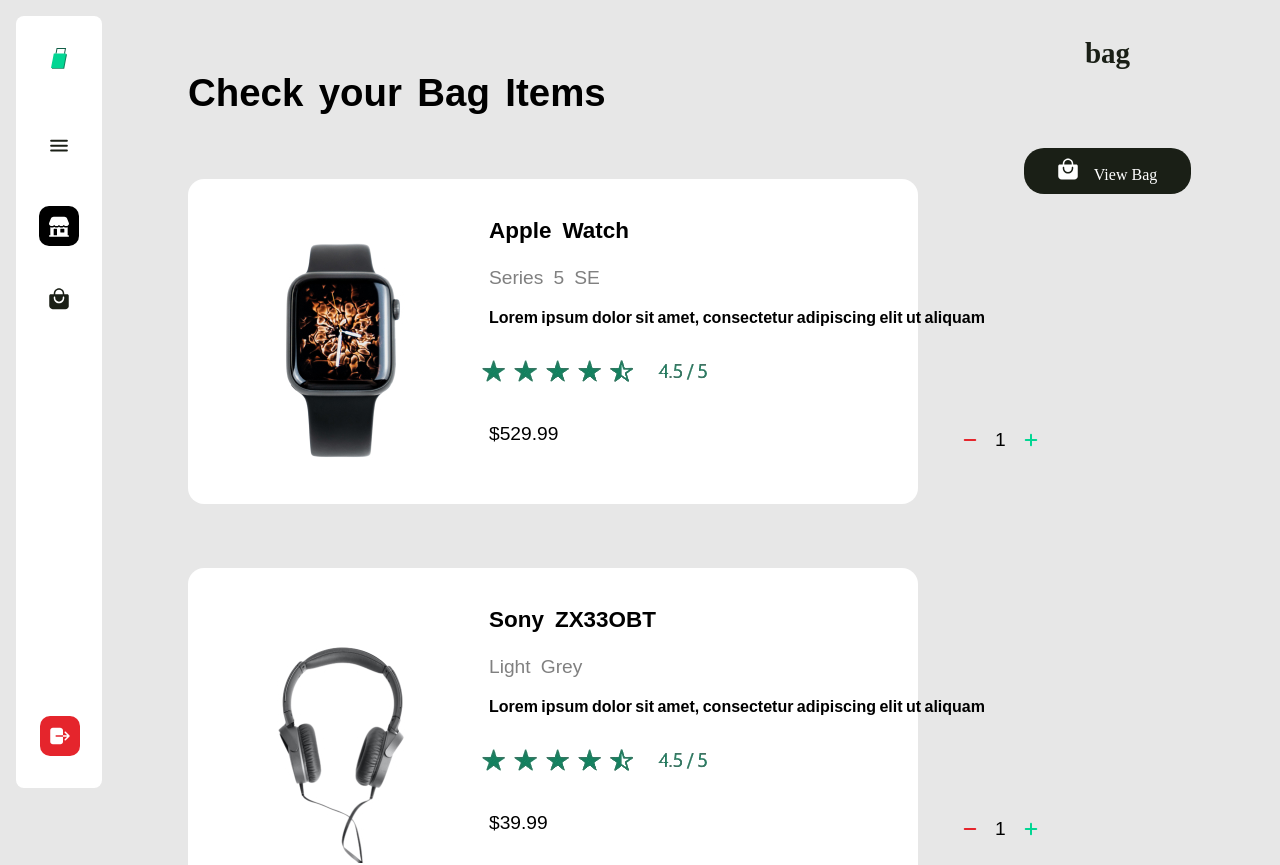
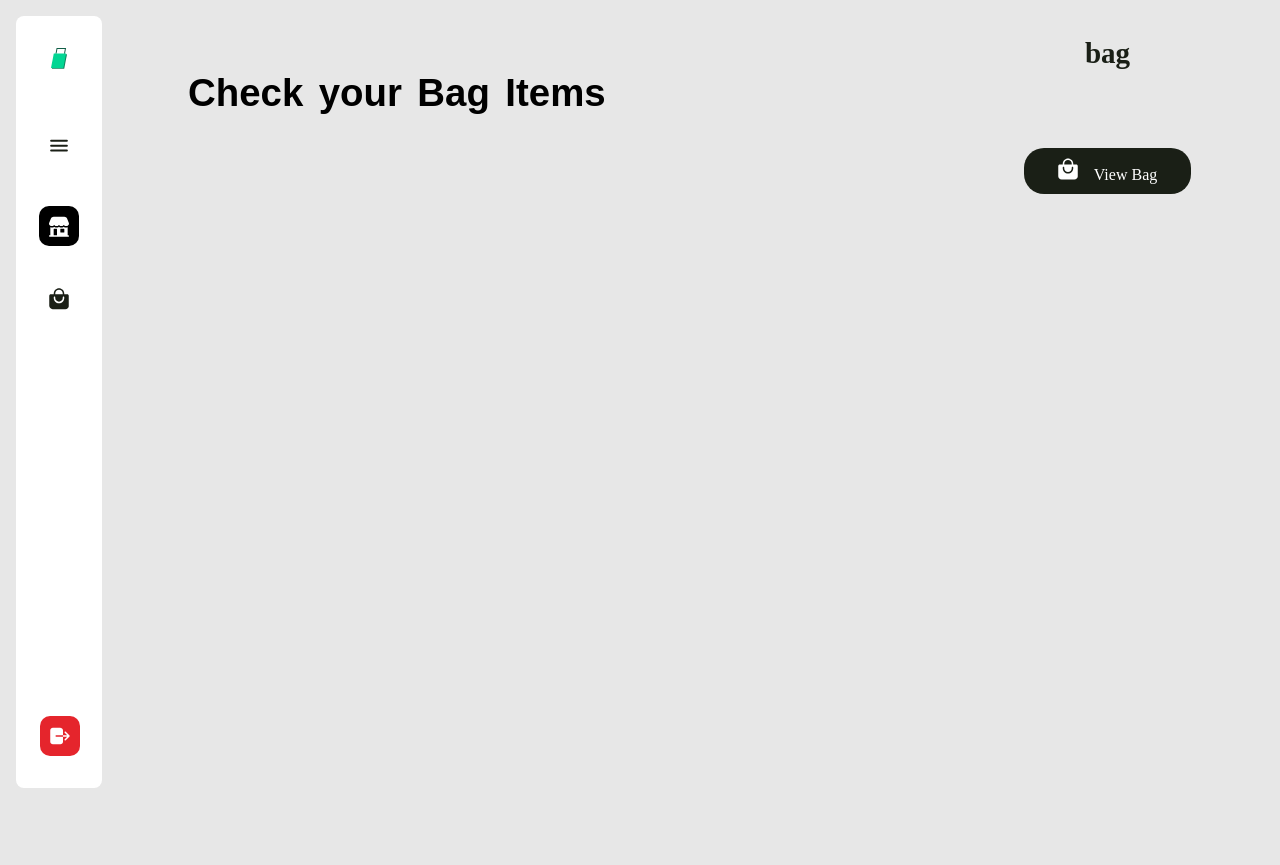
Before and after one commit to YamukelwaTech/Applesa, a React (Create React App) app: page /Bag in a window 1280 px wide. Shown: the top 865 px of the page. After the commit the page ends 800 px from the top, so only its background shows below. Built offline with nearby package versions, Linux system fonts and the light colour scheme.

Commit message:
up to payment page

```diff
--- a/src/Components/Bag.jsx
+++ b/src/Components/Bag.jsx
@@ -1,14 +1,21 @@
-import React from "react";
+import React, { useState, useEffect } from "react";
 import SideBar2 from "./Sidebar2";
 import "../css/ShoppingCart.css";
-import products from "./ProductInfo";
 import SideBar from "./SideBar";
 import plus from "../Assets/Increase-Button.svg";
 import minus from "../Assets/Decrease-Button.svg";
-import { useState } from "react";
 
 function Bag() {
-  const [quantity, setQuantity] = useState(1);
+  // Retrieve bag items and quantity from local storage
+  const [bagItems, setBagItems] = useState(() => {
+    const storedItems = localStorage.getItem("bagItems");
+    return storedItems ? JSON.parse(storedItems) : [];
+  });
+
+  const [quantity, setQuantity] = useState(() => {
+    const storedQuantity = localStorage.getItem("quantity");
+    return storedQuantity ? parseInt(storedQuantity) : 1;
+  });
 
   // Function to handle incrementing the quantity
   const incrementQuantity = () => {
@@ -21,13 +28,19 @@
       setQuantity((prevQuantity) => prevQuantity - 1);
     }
   };
+
+  useEffect(() => {
+    // Update local storage when quantity changes
+    localStorage.setItem("quantity", quantity.toString());
+  }, [quantity]);
+
   return (
     <>
       <SideBar />
       <div className="shopping">
         <h1>Check your Bag Items</h1>
         <div className="cart-items">
-          {products.map((product) => (
+          {bagItems.map((product) => (
             <div className="items-cards" key={product.id}>
               <div className="products-containers">
                 <div className="products-images">
@@ -47,14 +60,14 @@
                       id="incr"
                       src={plus}
                       alt="plus"
-                      onClick={incrementQuantity}
+                      onClick={decrementQuantity}
                     />
                     <p>{quantity}</p>
                     <img
                       id="decr"
                       src={minus}
                       alt="minus"
-                      onClick={decrementQuantity}
+                      onClick={incrementQuantity}
                     />
                   </div>
                   {/* Add more product information here if needed */}
--- a/src/Components/Dashboard.jsx
+++ b/src/Components/Dashboard.jsx
@@ -11,10 +11,8 @@
   const [searchQuery, setSearchQuery] = useState("");
   const navigate = useNavigate();
 
-  const handleClick = (id, imageUrl) => {
-    const logMessage = `Clicked on item with ID: ${id}, Image URL: ${imageUrl}`;
-    console.log(logMessage);
-    setClickedItem({ id, imageUrl });
+  const handleClick = (item) => {
+    setClickedItem(item);
   };
 
   const handleImageClick = (id) => {
@@ -57,10 +55,7 @@
                 {item.currency}
                 {item.price}
               </div>
-              <div
-                className="view"
-                onClick={() => handleClick(item.id, item.imageUrl)}
-              >
+              <div className="view" onClick={() => handleClick(item)}>
                 <img src={bagadd} alt="Add to Bag" className="bag-icon" />
               </div>
             </div>
--- a/src/Components/Sidebar2.jsx
+++ b/src/Components/Sidebar2.jsx
@@ -1,7 +1,7 @@
 import React, { useState, useEffect } from "react";
 import "../css/SideBar2.css";
 import cart from "../Assets/addcart.svg";
-import { Link } from "react-router-dom";
+import { Link, useLocation } from "react-router-dom";
 
 const SideBar2 = ({ selectedItem }) => {
   // Load bagItems and counter from localStorage on component mount
@@ -10,6 +10,8 @@
     return storedItems ? JSON.parse(storedItems) : [];
   });
 
+  const [totalPrice, setTotalPrice] = useState(0);
+
   const [counter, setCounter] = useState(() => {
     const storedCounter = localStorage.getItem("counter");
     return storedCounter ? parseInt(storedCounter) : 0;
@@ -17,13 +19,31 @@
 
   const [isEffectActive, setIsEffectActive] = useState(true);
 
+  const location = useLocation();
+
+  // Calculate total price of all items in bag
+  useEffect(() => {
+    let total = 0;
+    bagItems.forEach((item) => {
+      total += item.price;
+    });
+    setTotalPrice(total);
+  }, [bagItems]);
+
   // Original effect to add items to bagItems
   useEffect(() => {
     if (selectedItem && isEffectActive) {
       setBagItems((prevBagItems) => {
         const newBagItem = {
-          id: prevBagItems.length + 1,
+          id: selectedItem.id,
+          title: selectedItem.title,
+          description: selectedItem.description,
+          shortDescription: selectedItem.shortDescription,
+          rating: selectedItem.rating,
+          price: selectedItem.price,
+          currency: selectedItem.currency,
           imageUrl: selectedItem.imageUrl,
+          // Include other necessary properties from selectedItem
         };
         return [...prevBagItems, newBagItem];
       });
@@ -62,7 +82,10 @@
     window.addEventListener("beforeunload", clearLocalStorageOnRefresh);
 
     return () => {
-      window.removeEventListener("beforeunload", clearLocalStorageOnRefresh);
+      window.removeEventListener(
+        "beforeunload",
+        clearLocalStorageOnRefresh
+      );
     };
   }, []);
 
@@ -84,12 +107,26 @@
           </div>
         ))}
       </div>
-      <Link to="/bag" className="button">
-        <div>
-          <img src={cart} alt="Logo" />
-          <span>View Bag</span>
+      {location.pathname === "/bag" && ( // Render total only on bag page
+        <div className="total-price">
+          Bag Total: ${totalPrice.toFixed(2)}
         </div>
-      </Link>
+      )}
+      {location.pathname === "/bag" ? (
+        <Link to="/checkout" className="button">
+          <div>
+            <img src={cart} alt="Logo" />
+            <span>Checkout</span>
+          </div>
+        </Link>
+      ) : (
+        <Link to="/bag" className="button">
+          <div>
+            <img src={cart} alt="Logo" />
+            <span>View Bag</span>
+          </div>
+        </Link>
+      )}
     </div>
   );
 };
--- a/src/css/checkout.css
+++ b/src/css/checkout.css
@@ -1,14 +1,13 @@
 .containers {
   display: flex;
   flex-direction: column;
-    justify-content: center; /* Vertically center */
-    align-items: center; /* Horizontally center */
-    /* height: 100%;  */
+  justify-content: flex-end;
+  align-items: center;
   margin-top: 5%;
   font-family: sans-serif;
+  background-color: red;
+}
 
-
-  }
 
 .top-container {
   border: 2px solid rgba(0, 0, 0, 0); /* Add border */
@@ -20,6 +19,7 @@
   border-radius: 0.7em;
   width: 60%;
   margin-right: 25%;
+  background-color: yellow;
 }
 
 .top-container p {
@@ -32,7 +32,7 @@
 
 .top-container h1 {
   font-size: 2rem;
-    letter-spacing:0.2rem ;
+  letter-spacing: 0.2rem;
   margin-left: 15px;
 }
 
@@ -47,6 +47,7 @@
   width: 60%;
   margin-right: 25%;
   margin-top: 25px;
+  background-color: yellow;
 }
 
 .middle-container p {
@@ -59,7 +60,7 @@
 
 .middle-container h1 {
   font-size: 2rem;
-    letter-spacing:0.2rem ;
+  letter-spacing: 0.2rem;
   margin-left: 15px;
 }
 
@@ -67,11 +68,9 @@
   /* width: 40px; */
   /* height: auto; */
   margin-right: 10px;
-
 }
 
-
-  .checkbox{
+.checkbox {
   display: flex;
   flex-direction: row;
   margin-left: 15px;
@@ -103,7 +102,7 @@
   margin-top: 3px;
   margin-left: 5px;
 }
-.bottom-container{
+.bottom-container {
   border: 2px solid rgba(0, 0, 0, 0); /* Add border */
   padding: 20px; /* Add padding for better spacing */
   background-color: white;
@@ -114,16 +113,15 @@
   width: 60%;
   margin-right: 25%;
   margin-top: 25px;
+  background-color: yellow;
 }
 
-.bottom-container h1{
+.bottom-container h1 {
   font-size: 2rem;
-    letter-spacing:0.2rem ;
+  letter-spacing: 0.2rem;
   margin-left: 15px;
   margin-bottom: 40px;
 }
-
-
 
 /* bottom container */
 .items-cards {
@@ -151,7 +149,7 @@
   margin-top: 1rem;
 }
 
-  .products-infos #title{
+.products-infos #title {
   color: grey;
 }
 
@@ -162,7 +160,7 @@
   font-weight: bold;
 }
 
-  .products-infos img{
+.products-infos img {
   margin-left: -1rem;
 }
 
@@ -171,7 +169,6 @@
   flex-direction: row;
   margin-left: 30rem;
   margin-top: -3.4rem;
-
 }
 
 .quantity img#decr {
@@ -182,23 +179,22 @@
   margin-right: 0.5rem; /* Adjusted margin to move the minus button to the left */
 }
 
-  hr{
+hr {
   width: 100%;
   margin-left: -0px;
   background-color: #0000004a;
   height: 1px;
 }
 
-  .bttn{
+.bttn {
   display: flex;
   flex-direction: row;
   margin-left: 90%;
   background-color: white;
   width: 5rem;
-
 }
 
-  .sub-total{
+.sub-total {
   border: 1px solid rgba(0, 0, 0, 0);
   width: 16rem;
   height: 22rem;
@@ -206,32 +202,28 @@
   margin-top: -248rem;
   border-radius: 0.5rem;
   background-color: white;
-
 }
 
-  .sub-total h1{
+.sub-total h1 {
   font-size: 1rem;
   margin-left: 1rem;
   margin-top: 1rem;
-
 }
 
-  .iitem{
+.iitem {
   display: flex;
   flex-direction: row;
   margin-bottom: -5px;
-    margin-right:10px ;
+  margin-right: 10px;
   margin-left: 12px;
   justify-content: space-between;
-
-
 }
 
-  .iitem p{
+.iitem p {
   color: grey;
 }
 
-  .btn3{
+.btn3 {
   background-color: black;
   color: white;
   text-align: center;
@@ -245,12 +237,12 @@
 #red {
   color: red; /* Change the color to red */
 }
-.back-btn{
+.back-btn {
   margin-left: 79%;
   margin-top: 30px;
 }
-.btn4{
-    width:8rem ;
+.btn4 {
+  width: 8rem;
   height: 2.5rem;
   border-radius: 0.5rem;
 }
```
Also changed, not shown: src/Components/CheckOut.jsx (+34 -24 lines). Lines whose indentation alone changed are shown as unchanged.
